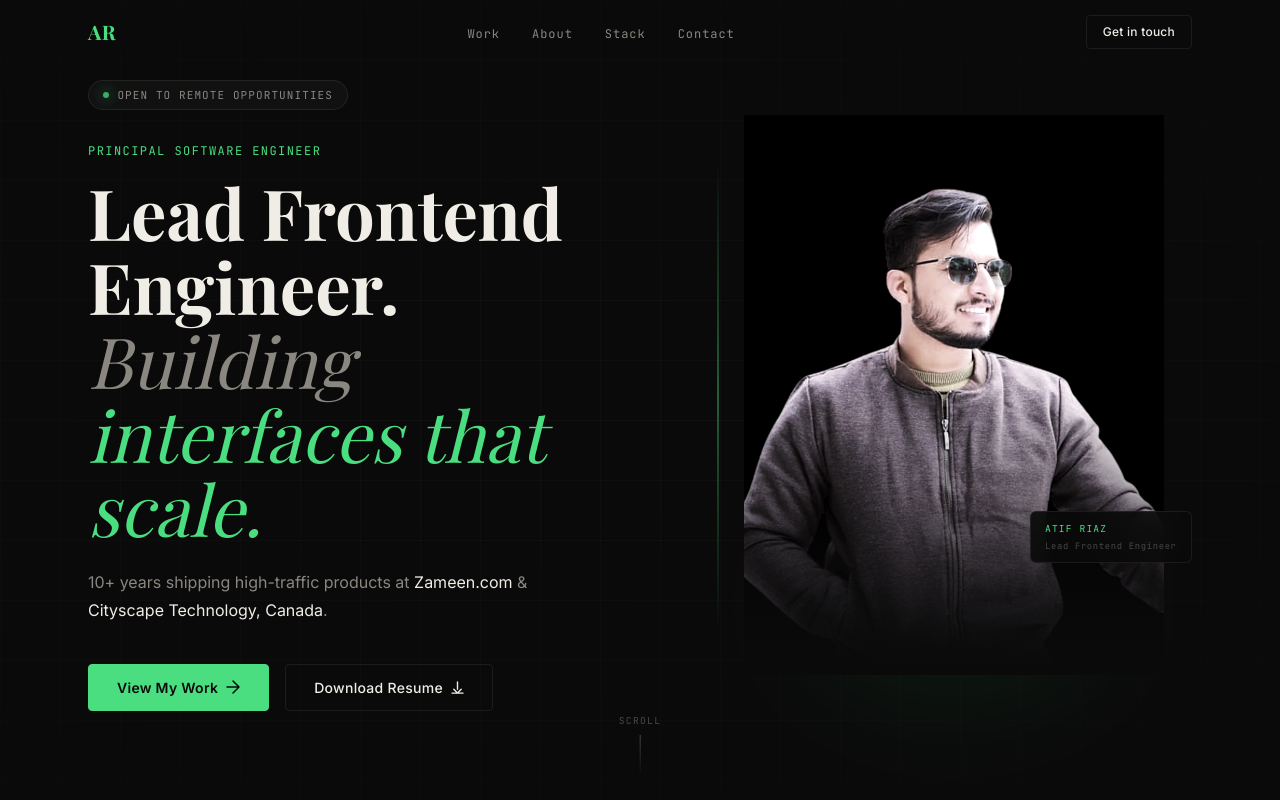
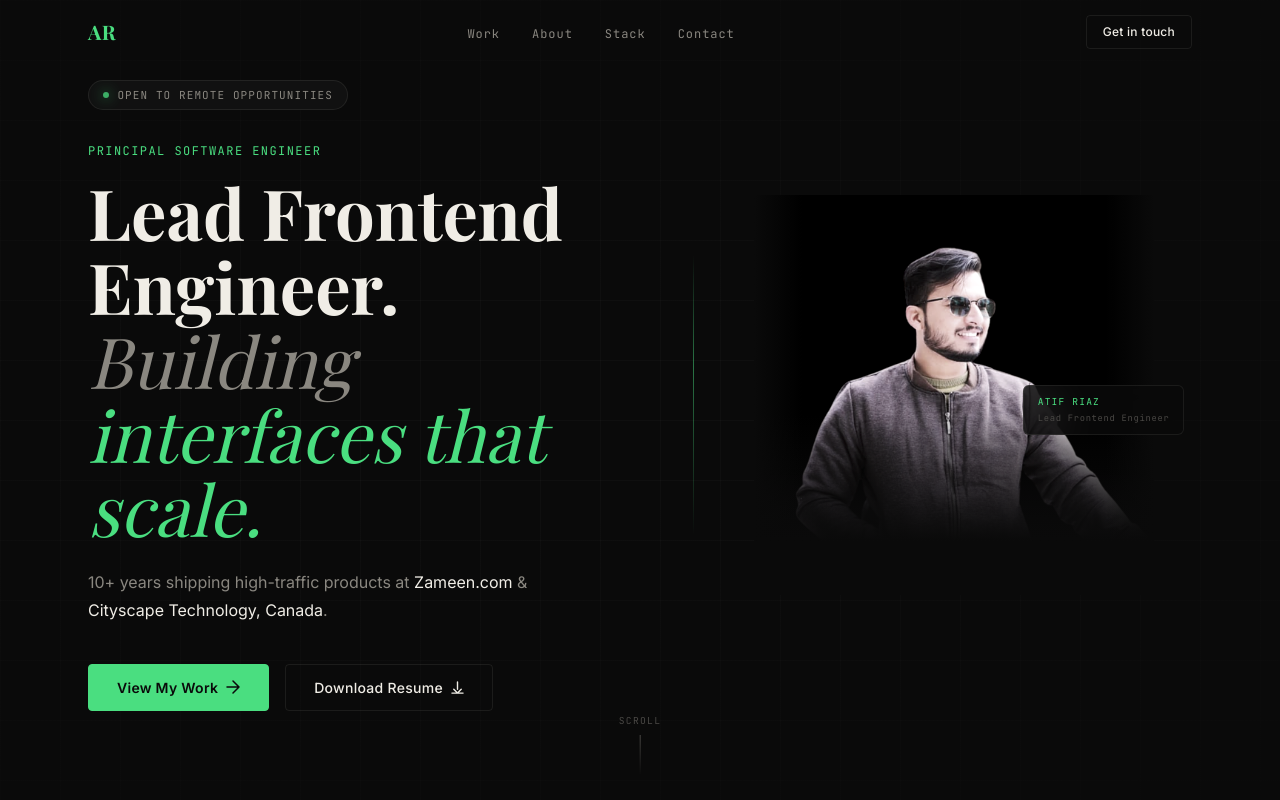
Before and after one commit to itsatifriaz/atifriaz, a Next.js app: page / in a window 1280 px wide. Shown: the top 800 px of the page. Built offline with nearby package versions, Linux system fonts and the light colour scheme.

Commit message:
Redesign hero photo: natural dimensions, seamless bg fades, no clipping boxes
Use width/height auto instead of fixed aspect ratio to match the
square photo. Add bottom + side fades to blend cleanly into dark bg.

https://claude.ai/code/session_0141wqFEKVfMxLZL1juiGWGk

```diff
--- a/components/Hero.tsx
+++ b/components/Hero.tsx
@@ -163,58 +163,63 @@ export default function Hero() {
 
         {/* RIGHT: photo */}
         <motion.div
-          initial={{ opacity: 0, scale: 0.97 }}
-          animate={{ opacity: 1, scale: 1 }}
-          transition={{ duration: 0.9, ease: [0.22, 0.61, 0.36, 1], delay: 0.3 }}
-          style={{ position: "relative", display: "flex", justifyContent: "center" }}
+          initial={{ opacity: 0, x: 30 }}
+          animate={{ opacity: 1, x: 0 }}
+          transition={{ duration: 0.9, ease: [0.22, 0.61, 0.36, 1], delay: 0.35 }}
+          style={{ position: "relative", display: "flex", justifyContent: "center", alignItems: "flex-start" }}
         >
-          {/* Green glow beneath photo */}
+          {/* Thin accent vertical line — left edge */}
           <div aria-hidden="true" style={{
-            position: "absolute", bottom: "-5%", left: "50%", transform: "translateX(-50%)",
-            width: "65%", height: "35%", background: "var(--accent)",
-            opacity: 0.07, filter: "blur(55px)", borderRadius: "50%", pointerEvents: "none",
+            position: "absolute", left: "-1.5rem", top: "15%", bottom: "15%", width: "1px",
+            background: "linear-gradient(to bottom, transparent, var(--accent) 40%, transparent)",
+            opacity: 0.5,
           }} />
 
-          {/* Accent left-edge line */}
-          <div aria-hidden="true" style={{
-            position: "absolute", left: 0, top: "8%", bottom: "8%", width: "2px",
-            background: "linear-gradient(to bottom, transparent, var(--accent), transparent)",
-            opacity: 0.4,
-          }} />
-
-          <div style={{
-            position: "relative", width: "100%", maxWidth: "420px",
-            aspectRatio: "3/4", overflow: "hidden",
-          }}>
+          {/* Photo wrapper — natural square crop, fade at bottom */}
+          <div style={{ position: "relative", width: "100%", maxWidth: "400px" }}>
             <Image
               src="/atifriaz.png"
               alt="Atif Riaz — Lead Frontend Engineer"
-              fill
+              width={800}
+              height={800}
               priority
-              sizes="(max-width: 900px) 90vw, 420px"
+              sizes="(max-width: 900px) 90vw, 400px"
               style={{
+                width: "100%",
+                height: "auto",
+                display: "block",
                 objectFit: "cover",
-                objectPosition: "top center",
-                filter: "contrast(1.08) brightness(1.02) saturate(0.92)",
+                filter: "contrast(1.06) brightness(1.0) saturate(0.9)",
               }}
             />
-            {/* Fade bottom into page bg */}
+            {/* Seamless bottom fade into page */}
             <div aria-hidden="true" style={{
-              position: "absolute", bottom: 0, left: 0, right: 0, height: "32%",
-              background: "linear-gradient(to top, var(--bg) 0%, transparent 100%)",
+              position: "absolute", bottom: 0, left: 0, right: 0, height: "45%",
+              background: "linear-gradient(to top, var(--bg) 30%, transparent 100%)",
+              pointerEvents: "none",
+            }} />
+            {/* Side fades */}
+            <div aria-hidden="true" style={{
+              position: "absolute", inset: 0,
+              background: "linear-gradient(to right, var(--bg) 0%, transparent 12%, transparent 88%, var(--bg) 100%)",
               pointerEvents: "none",
             }} />
           </div>
 
           {/* Floating name chip */}
           <motion.div
-            initial={{ opacity: 0, y: 10 }}
+            initial={{ opacity: 0, y: 8 }}
             animate={{ opacity: 1, y: 0 }}
-            transition={{ delay: 1.0, duration: 0.5 }}
+            transition={{ delay: 1.1, duration: 0.5 }}
             style={{
-              position: "absolute", bottom: "20%", right: "0",
-              background: "rgba(10,10,10,0.88)", border: "1px solid var(--border)",
-              borderRadius: "6px", padding: "0.6rem 0.9rem", backdropFilter: "blur(16px)",
+              position: "absolute",
+              bottom: "40%",
+              right: "0.5rem",
+              background: "rgba(10,10,10,0.82)",
+              border: "1px solid var(--border)",
+              borderRadius: "6px",
+              padding: "0.55rem 0.85rem",
+              backdropFilter: "blur(20px)",
             }}
           >
             <div style={{
```
